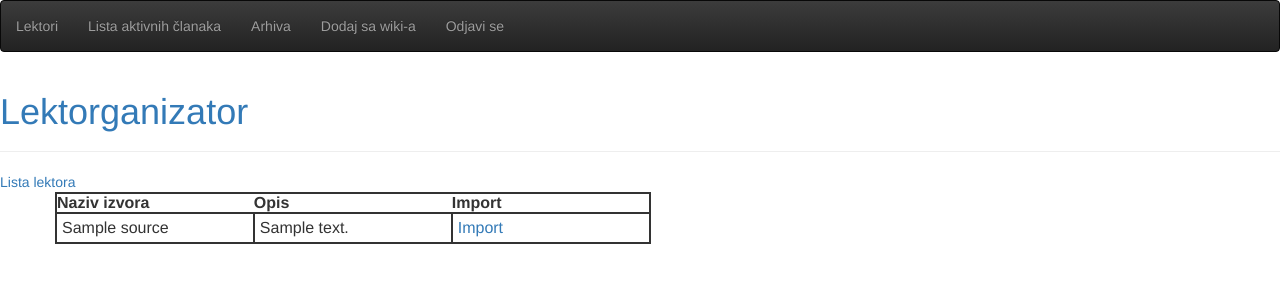
After one commit to fantastic001/lektorganizator, a Django app: a page that uses lektorganizator/app/templates/lektorganizator/base.html in a window 1280 px wide. The commit adds this page. Shown: the top 300 px of the page. Run offline with Django 3.2, Linux system fonts and the light colour scheme; a user stored in the database is signed in; tables that the repository leaves empty hold one stand-in row (values such as "Sample post"); some libraries are stand-ins or nearby versions.

Commit message:
Add custom sources

```diff
--- a/lektorganizator/app/admin.py
+++ b/lektorganizator/app/admin.py
@@ -4,9 +4,11 @@ from django.contrib import admin
 
 from .models import (
     Article,
-    Lecturer
+    Lecturer,
+    Source,
 )
 
 
 admin.site.register(Article)
 admin.site.register(Lecturer)
+admin.site.register(Source)
--- a/lektorganizator/app/models.py
+++ b/lektorganizator/app/models.py
@@ -18,3 +18,11 @@ class Article(models.Model):
 
     def __str__(self):
         return self.slug
+
+class Source(models.Model):
+    slug = models.CharField(max_length=60)
+    title = models.CharField(max_length=60)
+    description = models.CharField(max_length=120)
+
+    def __str__(self):
+        return self.title
--- a/lektorganizator/app/templates/lektorganizator/base.html
+++ b/lektorganizator/app/templates/lektorganizator/base.html
@@ -15,7 +15,7 @@
 			<li><a href="{% url "lecturer-list" %}">Lektori</a></li>
 			<li><a href="{% url "article-list" %}">Lista aktivnih članaka</a></li>
 			<li><a href="{% url "article-archive" %}">Arhiva</a></li>
-			<li><a href="{% url "article-import-suggestions" "wiki:prikupljeni_clanci" %}">Dodaj sa wiki-a</a></li>
+			<li><a href="{% url "source-list"%}">Dodaj sa wiki-a</a></li>
 			{% if not user or not user.is_authenticated %}
 				<li><a href="{% url "login"%}">Uloguj se</a></li>
 			{% else %}
--- /dev/null
+++ b/lektorganizator/app/templates/lektorganizator/source_list.html
@@ -0,0 +1,29 @@
+
+
+
+{% extends "lektorganizator/base.html"%}
+
+
+{% block content %}
+
+<div class="row">
+
+	<table>
+		<tr>
+			<th>Naziv izvora</th>
+			<th>Opis</th>
+			<th>Import</th>
+		</tr>
+		{% for source in sources %}
+			<tr>
+				<td>{{ source.title }}</td>
+				<td>{{ source.description}}</td>
+				<td><a href="{% url "article-import-suggestions" source.slug %}">Import</a>
+			</tr>
+		{% endfor %}
+	</table>
+
+</div>
+
+
+{% endblock %}
--- a/lektorganizator/app/views.py
+++ b/lektorganizator/app/views.py
@@ -2,7 +2,7 @@
 from django.http import Http404
 from django.shortcuts import render
 from django.core.urlresolvers import reverse
-from .models import Lecturer, Article
+from .models import *
 
 from django.http import HttpResponseRedirect
 
@@ -46,6 +46,11 @@ def user_logout(request):
 def lecturer_list(request):
     lecturers = Lecturer.objects.all()
     return render(request, "lektorganizator/lecturer_list.html", {"lecturers": lecturers})
+
+@login_required
+def source_list(request):
+    sources = Source.objects.all()
+    return render(request, "lektorganizator/source_list.html", {"sources": sources})
 
 @login_required
 def article_list(request):
--- a/lektorganizator/lektorganizator/urls.py
+++ b/lektorganizator/lektorganizator/urls.py
@@ -27,8 +27,9 @@ urlpatterns = [
     url(r"^articles/$", views.article_list, name="article-list"),
     url(r"^articles/action/archive_all/$", views.archive_all, name="archive-all"),
     url(r"^archive/$", views.article_archive, name="article-archive"),
-    url(r"^import/(?P<source>[^/]+)/suggestions/$", views.article_import_suggestions, name="article-import-suggestions"),
-    url(r"^import/(?P<slug>[^/]+)$", views.article_import, name="article-import"),
+    url(r"^import/sources/(?P<source>[^/]+)/suggestions/$", views.article_import_suggestions, name="article-import-suggestions"),
+    url(r"^import/slugs/(?P<slug>[^/]+)$", views.article_import, name="article-import"),
+    url(r"^import/sources/$", views.source_list, name="source-list"),
     url(r"^articles/(?P<slug>[^/]+)/notify$", views.notify_lecturer, name="notify-lecturer"),
     url(r"^articles/(?P<slug>[^/]+)/attach/suggestions$", views.attach_lecturer_suggestions, name="attach-lecturer-suggestions"),
     url(r"^articles/(?P<slug>[^/]+)/attach/(?P<pk>\d+)$", views.attach_lecturer, name="attach-lecturer"),
```
Also changed, not shown: lektorganizator/app/migrations/0002_source.py (added), lektorganizator/app/migrations/0003_auto_20160503_1759.py (added).
